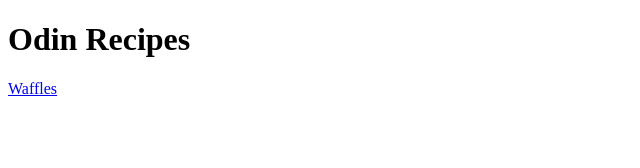
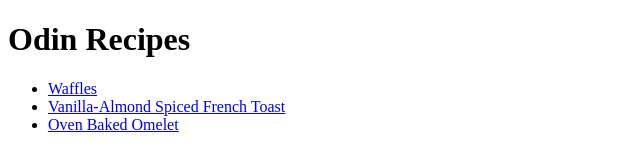
Before and after one commit to blained-rust/odin-recipes, a plain HTML site: page index.html in a window 1280 px wide. Shown: the whole page, without its empty margins (0-640 px from the left). Drawn offline with Linux system fonts and the light colour scheme.

Commit message:
Add omelet.html to index.html

```diff
--- a/index.html
+++ b/index.html
@@ -8,7 +8,12 @@
 
 <body>
     <h1>Odin Recipes</h1>
-    <a href="recipes/waffles.html">Waffles</a>
+    <ul>
+        <li><a href="recipes/waffles.html">Waffles</a></li>
+        <li><a href="recipes/frenchtoast.html">Vanilla-Almond Spiced French Toast</a></li>
+        <li><a href="recipes/omelet.html">Oven Baked Omelet</a></li>
+    </ul>
+
 </body>
 
 </html>
```
